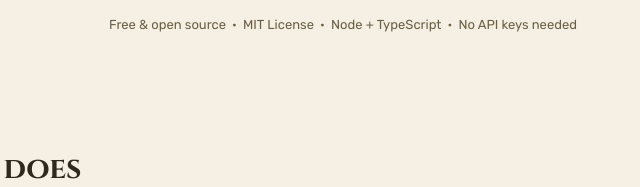
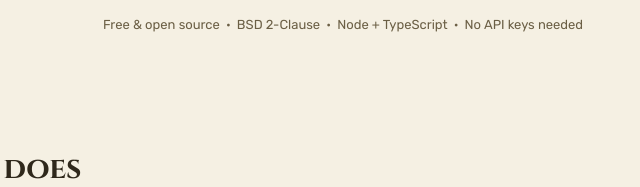
Before and after one commit to Ronovo/Personal-RuneScape-Tracker, a website: page docs/index.html in a window 1280 px wide. Shown: the part 416-603 px from the top of the page, 297-937 px from the left. Drawn offline with Linux system fonts and the light colour scheme.

Commit message:
Fixing license to line up with Plugin

```diff
--- a/docs/index.html
+++ b/docs/index.html
@@ -333,7 +333,7 @@
     </div>
     <p class="meta-line">
       <span>Free &amp; open source</span> &nbsp;&middot;&nbsp;
-      <span>MIT License</span> &nbsp;&middot;&nbsp;
+      <span>BSD 2-Clause</span> &nbsp;&middot;&nbsp;
       <span>Node + TypeScript</span> &nbsp;&middot;&nbsp;
       <span>No API keys needed</span>
     </p>
@@ -516,7 +516,7 @@ docker run -d --name osrs-tracker --restart unless-stopped \
     <div class="links">
       <a href="https://github.com/Ronovo/Personal-RuneScape-Tracker">Source code</a>
       <a href="https://github.com/Ronovo/Personal-RuneScape-Tracker#readme">README</a>
-      <a href="https://github.com/Ronovo/Personal-RuneScape-Tracker/blob/main/LICENSE">License (MIT)</a>
+      <a href="https://github.com/Ronovo/Personal-RuneScape-Tracker/blob/main/LICENSE">License (BSD 2-Clause)</a>
       <a href="https://github.com/Ronovo/Leagues-Task-Plugin">Leagues Tasks plugin</a>
     </div>
     <p class="disclaimer">
```
Also changed, not shown: README.md, 1 other file.
